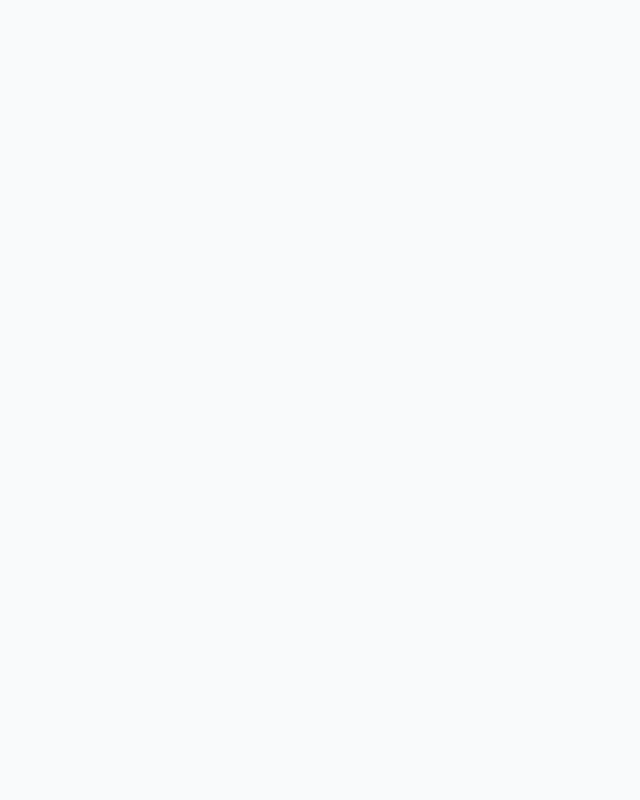
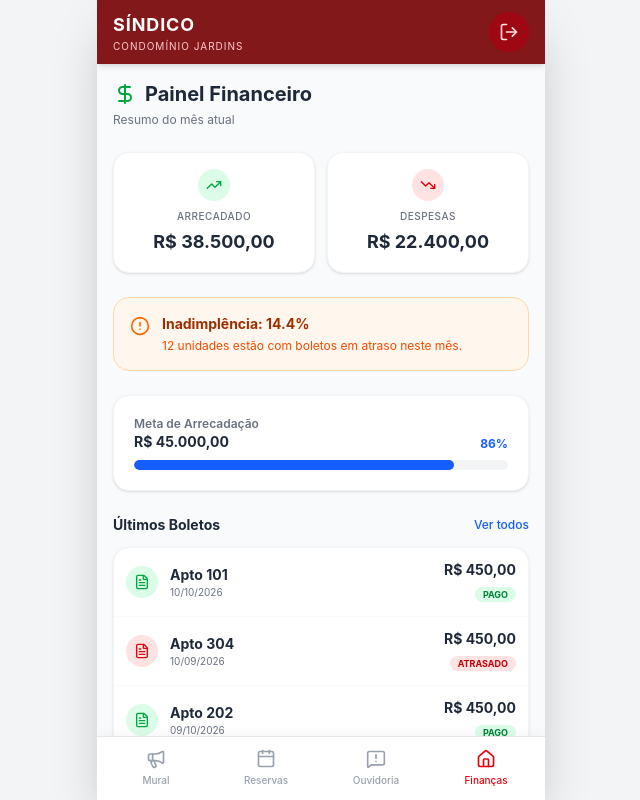
Before and after one commit to PedroNilton/condoeconomy-web, a React (Vite) app: page /admin/painel in a window 1280 px wide. Before the commit this address had no page. Shown: the whole page, without its empty margins (319-959 px from the left). Built offline with nearby package versions, Linux system fonts and the light colour scheme; sample sign-in values are in the browser's storage.

Commit message:
feat(ui): cria painel financeiro do sindico com metricas e graficos

```diff
--- a/src/App.tsx
+++ b/src/App.tsx
@@ -17,6 +17,7 @@ import { AdminLayout } from './pages/Admin/components/AdminLayout';
 import { AvisosPanel } from './pages/Admin/Avisos/AvisosPanel';
 import { ReservasApprovalPanel } from './pages/Admin/Reservas/ReservasApprovalPanel';
 import { OuvidoriaAdminPanel } from './pages/Admin/Ouvidoria/OuvidoriaAdminPanel';
+import { FinancasAdminPanel } from './pages/Admin/Financas/FinancasAdminPanel';
 
 function App() {
   return (
@@ -39,6 +40,7 @@ function App() {
           <Route index element={<AvisosPanel />} />
           <Route path="reservas" element={<ReservasApprovalPanel />} />
           <Route path="ouvidoria" element={<OuvidoriaAdminPanel />} />
+          <Route path="painel" element={<FinancasAdminPanel />} />
         </Route>
 
         {/* Rotas do App do Morador */}
--- /dev/null
+++ b/src/pages/Admin/Financas/FinancasAdminPanel.tsx
@@ -0,0 +1,127 @@
+import { DollarSign, TrendingUp, TrendingDown, AlertCircle, FileText } from 'lucide-react';
+
+export function FinancasAdminPanel() {
+  // Mock data for the financial dashboard
+  const metrics = {
+    receitaPrevista: 45000.00,
+    receitaArrecadada: 38500.00,
+    despesas: 22400.00,
+    inadimplencia: 14.4, // %
+    unidadesInadimplentes: 12
+  };
+
+  const boletosRecentes = [
+    { id: 1, unidade: 'Apto 101', valor: 450.00, status: 'PAGO', data: '10/10/2026' },
+    { id: 2, unidade: 'Apto 304', valor: 450.00, status: 'ATRASADO', data: '10/09/2026' },
+    { id: 3, unidade: 'Apto 202', valor: 450.00, status: 'PAGO', data: '09/10/2026' },
+    { id: 4, unidade: 'Apto 505', valor: 450.00, status: 'PENDENTE', data: '10/10/2026' },
+  ];
+
+  return (
+    <div className="space-y-6 p-4 pb-24 h-full overflow-y-auto bg-gray-50 no-scrollbar">
+      {/* Header */}
+      <div>
+        <h2 className="text-xl font-bold text-gray-800 flex items-center gap-2">
+          <DollarSign className="w-6 h-6 text-green-600" />
+          Painel Financeiro
+        </h2>
+        <p className="text-xs text-gray-500 mt-1">Resumo do mês atual</p>
+      </div>
+
+      {/* Main Cards */}
+      <div className="grid grid-cols-2 gap-3">
+        <div className="bg-white p-4 rounded-2xl shadow-sm border border-gray-100 flex flex-col justify-center items-center text-center">
+          <div className="w-8 h-8 rounded-full bg-green-100 flex items-center justify-center mb-2">
+            <TrendingUp className="w-4 h-4 text-green-600" />
+          </div>
+          <p className="text-[10px] text-gray-500 font-medium uppercase tracking-wider">Arrecadado</p>
+          <p className="text-lg font-bold text-gray-800 mt-1">
+            {new Intl.NumberFormat('pt-BR', { style: 'currency', currency: 'BRL' }).format(metrics.receitaArrecadada)}
+          </p>
+        </div>
+
+        <div className="bg-white p-4 rounded-2xl shadow-sm border border-gray-100 flex flex-col justify-center items-center text-center">
+          <div className="w-8 h-8 rounded-full bg-red-100 flex items-center justify-center mb-2">
+            <TrendingDown className="w-4 h-4 text-red-600" />
+          </div>
+          <p className="text-[10px] text-gray-500 font-medium uppercase tracking-wider">Despesas</p>
+          <p className="text-lg font-bold text-gray-800 mt-1">
+             {new Intl.NumberFormat('pt-BR', { style: 'currency', currency: 'BRL' }).format(metrics.despesas)}
+          </p>
+        </div>
+      </div>
+
+      {/* Inadimplência Alert */}
+      <div className="bg-orange-50 border border-orange-200 rounded-2xl p-4 flex items-start gap-3">
+        <AlertCircle className="w-5 h-5 text-orange-500 shrink-0 mt-0.5" />
+        <div>
+          <h4 className="text-sm font-bold text-orange-800">Inadimplência: {metrics.inadimplencia}%</h4>
+          <p className="text-xs text-orange-600 mt-1">
+            {metrics.unidadesInadimplentes} unidades estão com boletos em atraso neste mês.
+          </p>
+        </div>
+      </div>
+
+      {/* ProgressBar Receita */}
+      <div className="bg-white p-5 rounded-2xl shadow-sm border border-gray-100">
+        <div className="flex justify-between items-end mb-2">
+          <div>
+            <p className="text-xs font-semibold text-gray-500">Meta de Arrecadação</p>
+            <p className="text-sm font-bold text-gray-800">
+              {new Intl.NumberFormat('pt-BR', { style: 'currency', currency: 'BRL' }).format(metrics.receitaPrevista)}
+            </p>
+          </div>
+          <span className="text-xs font-bold text-blue-600">
+            {Math.round((metrics.receitaArrecadada / metrics.receitaPrevista) * 100)}%
+          </span>
+        </div>
+        <div className="w-full bg-gray-100 rounded-full h-2.5 overflow-hidden">
+          <div
+            className="bg-blue-600 h-2.5 rounded-full"
+            style={{ width: `${(metrics.receitaArrecadada / metrics.receitaPrevista) * 100}%` }}
+          ></div>
+        </div>
+      </div>
+
+      {/* Ultimas movimentações */}
+      <div>
+        <div className="flex items-center justify-between mb-3">
+          <h3 className="text-sm font-bold text-gray-800">Últimos Boletos</h3>
+          <button className="text-xs text-blue-600 font-medium hover:underline">Ver todos</button>
+        </div>
+
+        <div className="bg-white rounded-2xl shadow-sm border border-gray-100 overflow-hidden divide-y divide-gray-50">
+          {boletosRecentes.map(boleto => (
+            <div key={boleto.id} className="p-3 flex items-center justify-between hover:bg-gray-50 transition-colors">
+              <div className="flex items-center gap-3">
+                <div className={`w-8 h-8 rounded-full flex items-center justify-center ${
+                  boleto.status === 'PAGO' ? 'bg-green-100 text-green-600' :
+                  boleto.status === 'ATRASADO' ? 'bg-red-100 text-red-600' :
+                  'bg-yellow-100 text-yellow-600'
+                }`}>
+                  <FileText className="w-4 h-4" />
+                </div>
+                <div>
+                  <p className="text-sm font-bold text-gray-800">{boleto.unidade}</p>
+                  <p className="text-[10px] text-gray-500">{boleto.data}</p>
+                </div>
+              </div>
+              <div className="text-right">
+                <p className="text-sm font-bold text-gray-800">
+                  {new Intl.NumberFormat('pt-BR', { style: 'currency', currency: 'BRL' }).format(boleto.valor)}
+                </p>
+                <span className={`text-[9px] font-bold px-2 py-0.5 rounded-full ${
+                  boleto.status === 'PAGO' ? 'bg-green-100 text-green-700' :
+                  boleto.status === 'ATRASADO' ? 'bg-red-100 text-red-700' :
+                  'bg-yellow-100 text-yellow-700'
+                }`}>
+                  {boleto.status}
+                </span>
+              </div>
+            </div>
+          ))}
+        </div>
+      </div>
+    </div>
+  );
+}
```
